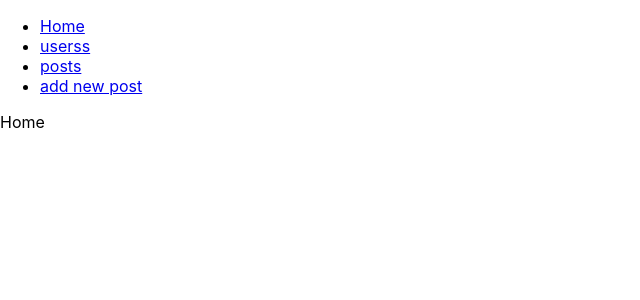
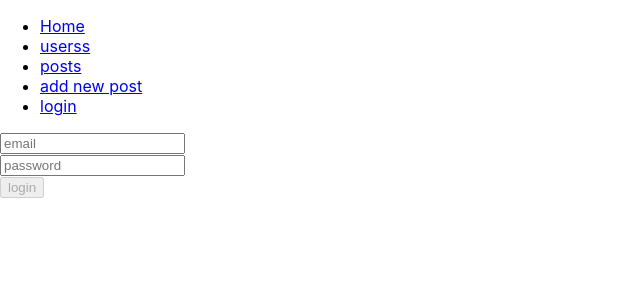
Before and after one commit to simpile/MERN-client, a React (Create React App) app: page /login in a window 1280 px wide. Shown: the top 300 px of the page, without its empty margins (0-640 px from the left). Built offline with nearby package versions, Linux system fonts and the light colour scheme.

Commit message:
add login form

```diff
--- a/src/App.js
+++ b/src/App.js
@@ -12,6 +12,7 @@ import UserPost from "./posts/pages/UserPost";
 import MainNav from "./shares/components/Navigation/MainNav-parent";
 import Home from "./shares/pages/Home";
 import Users from "./users/pages/Users";
+import Login from "./users/pages/Login";
 function App() {
   return (
     <BrowserRouter>
@@ -21,6 +22,7 @@ function App() {
         <Route path="/:userId/posts" element={<UserPost />} />
         <Route path="/newpost" element={<NewPost />} />
         <Route path="/users" element={<Users />} />
+        <Route path="/login" element={<Login />} />
         <Route path="*" element={<Home />} />{/* redirect */}
       </Routes>
     </BrowserRouter>
--- a/src/shares/components/Navigation/NavLink-grandson.js
+++ b/src/shares/components/Navigation/NavLink-grandson.js
@@ -16,6 +16,9 @@ function NavLinks() {
   <li>
     <NavLink to="/newpost">add new post</NavLink>
       </li>
+  <li>
+    <NavLink to="/login">login</NavLink>
+      </li>
 </ul>
     )
 }
--- /dev/null
+++ b/src/users/pages/Login.js
@@ -0,0 +1,29 @@
+import React from 'react'
+import Button from '../../shares/FormElemants/Button'
+import Input from '../../shares/FormElemants/Input'
+import { validatorRequire } from '../../shares/utils/validators'
+import {useForm} from '../../shares/hooks/useForm'
+
+ function Login() {
+const[formState, inputHandler]=useForm({
+email:{
+    value:"",
+    isValid:false
+},
+password:{
+    value:"",
+    isValid:false
+}
+
+},false)
+  return (
+    <div>
+        <form onSubmit={formState}>
+            <Input id="email" type="email" placeholder="email" element="input" validators={[validatorRequire()]} errorText="wrong email" onInput={inputHandler}/>
+            <Input id="password" type="password" placeholder="password" element="input" validators={[validatorRequire()]} errorText="wrong password" onInput={inputHandler}/>
+            <Button disabled={!formState.isValid}>login</Button>
+        </form>
+    </div>
+  )
+}
+export default Login
```
